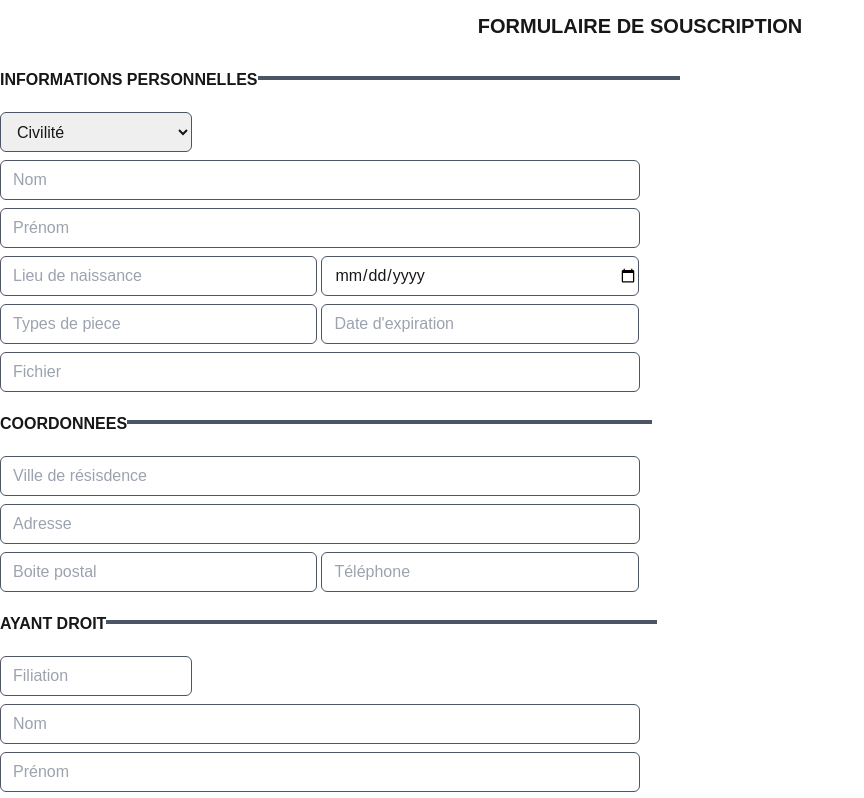
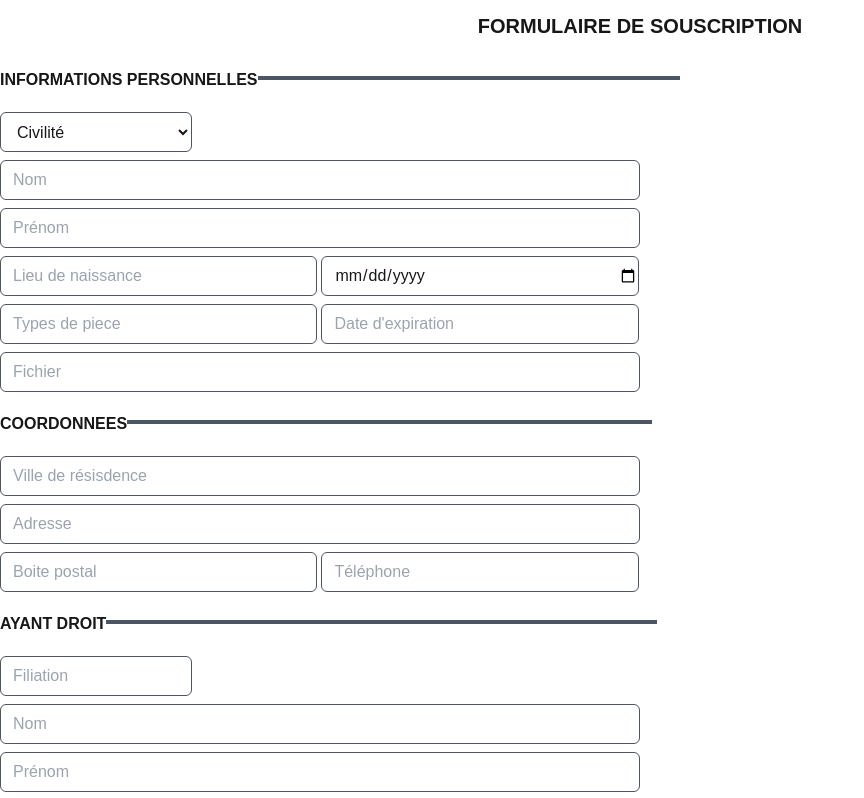
Before and after one commit to EmomiSethForgive/Formulaire__Newton, a Next.js app: page / in a window 1280 px wide. Shown: the top 798 px of the page, without its empty margins (0-864 px from the left). Built offline with nearby package versions, Linux system fonts and the light colour scheme.

Commit message:
9 commit

```diff
--- a/app/components/Forms.jsx
+++ b/app/components/Forms.jsx
@@ -7,8 +7,8 @@ export function Forms() {
             <h1 className="max-sm:text-xs w-[] ">INFORMATIONS PERSONNELLES</h1>
             <div className="w-[50%] md:w-[33%] bg-gray-600 md:mt-2 max-md:m-auto h-1"></div>
           </div>
-          <select className=" border border-gray-600  h-10  rounded-md pl-3 max-sm:pl-2 w-[25%]  md:w-[15%] ">
-            <option disabled selected>Civilité</option>
+          <select className=" border border-gray-600  h-10 bg-transparent rounded-md pl-3 max-sm:pl-2 w-[25%]  md:w-[15%] ">
+            <option disabled selected className="bg-transparent">Civilité</option>
             <option  className=" border border-gray-600 h-10  rounded-md pl-3 max-sm:pl-2 w-[25%]  md:w-[15%]">Mr</option>
             <option  className=" border border-gray-600 h-10  rounded-md pl-3 max-sm:pl-2 w-[25%]  md:w-[15%]">Mme</option>
             <option  className=" border border-gray-600 h-10  rounded-md pl-3 max-sm:pl-2 w-[25%]  md:w-[15%]">Mlle</option>
```
